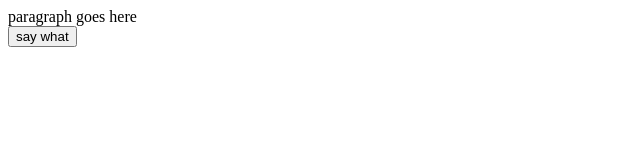
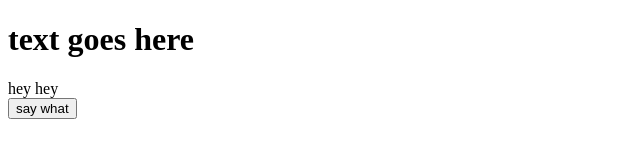
Before and after one commit to stella-h/sayings, a plain HTML site: page index.html in a window 1280 px wide. Both pictures are taken after a click on the button "say what". Shown: the whole page, without its empty margins (0-640 px from the left). Drawn offline with Linux system fonts and the light colour scheme.

Commit message:
words displaying in box, words cache not cleared

```diff
--- a/index.html
+++ b/index.html
@@ -6,7 +6,9 @@
 </head>
 <body>
 
-  <div id="quote-box">paragraph goes here</div>
+  <div id="quote-box">
+  <h1>text goes here </h1>
+  </div>
 
   <button id="button-randomize" onClick="generateQuotes();"> say what </button>
 
--- a/script/script.js
+++ b/script/script.js
@@ -1,20 +1,16 @@
-var words = ["amazing", "hello", "crap", "oh man", "hey hey"]
-// var box = document.getElementById("quote-box")
+var words = ["amazing " , "hello " , "crap " , "oh man " , "hey hey ", "chicken ", "crows ", "fish "]
+var box = document.getElementById("quote-box")
 
  function generateQuotes() {
-  // var gimme = quotes.key2;
- //  var randomQuotes = quotes.1;
-  // console.log(quotes[]);
-  // console.log(hello);
-// var randomQuotes = quotes[Math.floor(Math.random()*quotes.length)];
-  // console.log(genKey);
-  // quotes[Math.floor(Math.random()*quotes.length)];
+  // generates the random number from array.
   var randomize = Math.floor(Math.random() * words.length);
 
-console.log(words[randomize]);
-  // box.outerHTML = randomQuotes;
+  var displayWord = document.createTextNode((words[randomize]))
+  box.appendChild(displayWord);
+  // console.log(words[randomize]);
+
+
 }
 
-// box.outerHTML = generateQuotes;
-
-// box.appendChild(generateQuotes);
+// clears existing text on div
+// text node with the right text attribute
```
